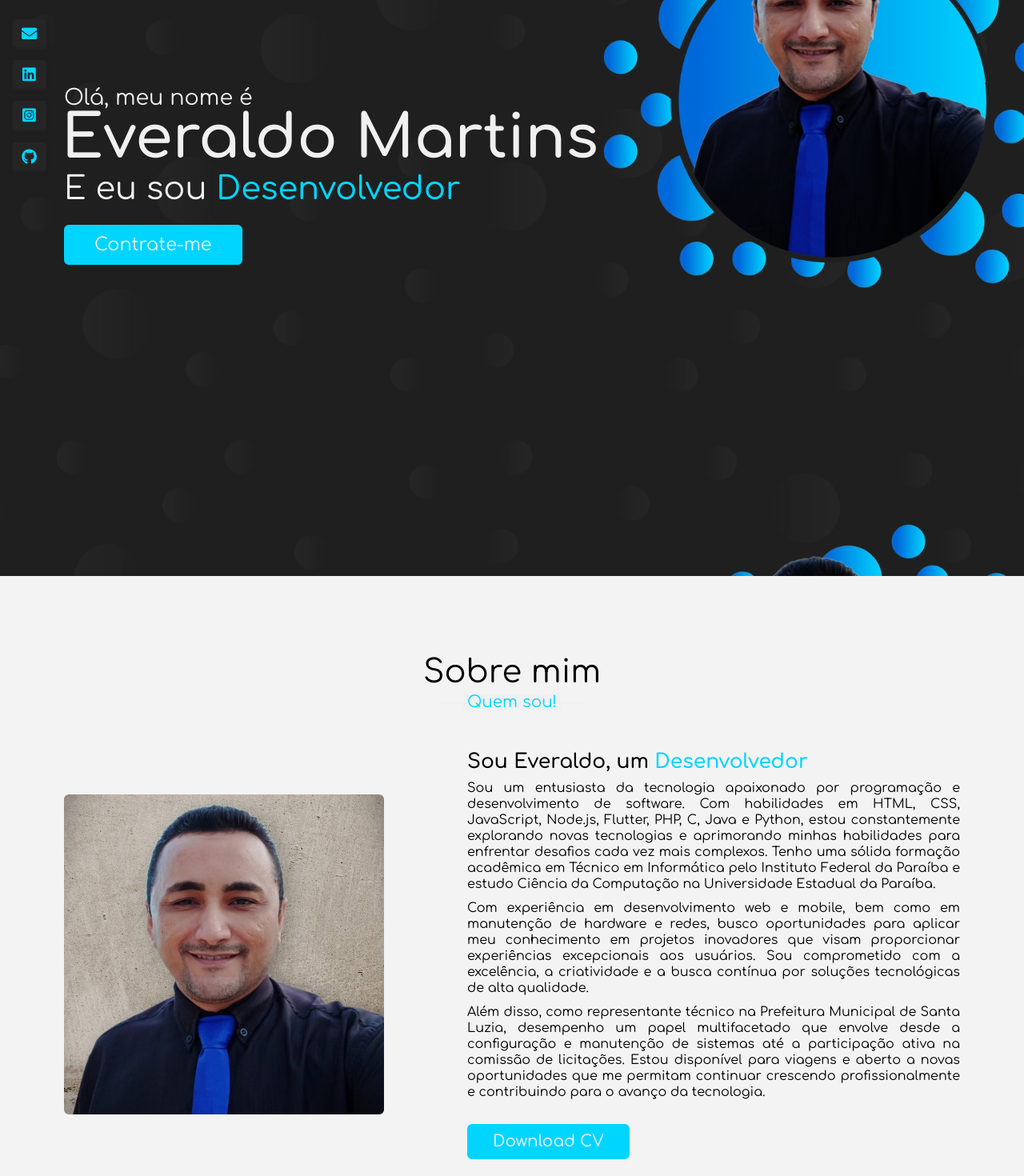
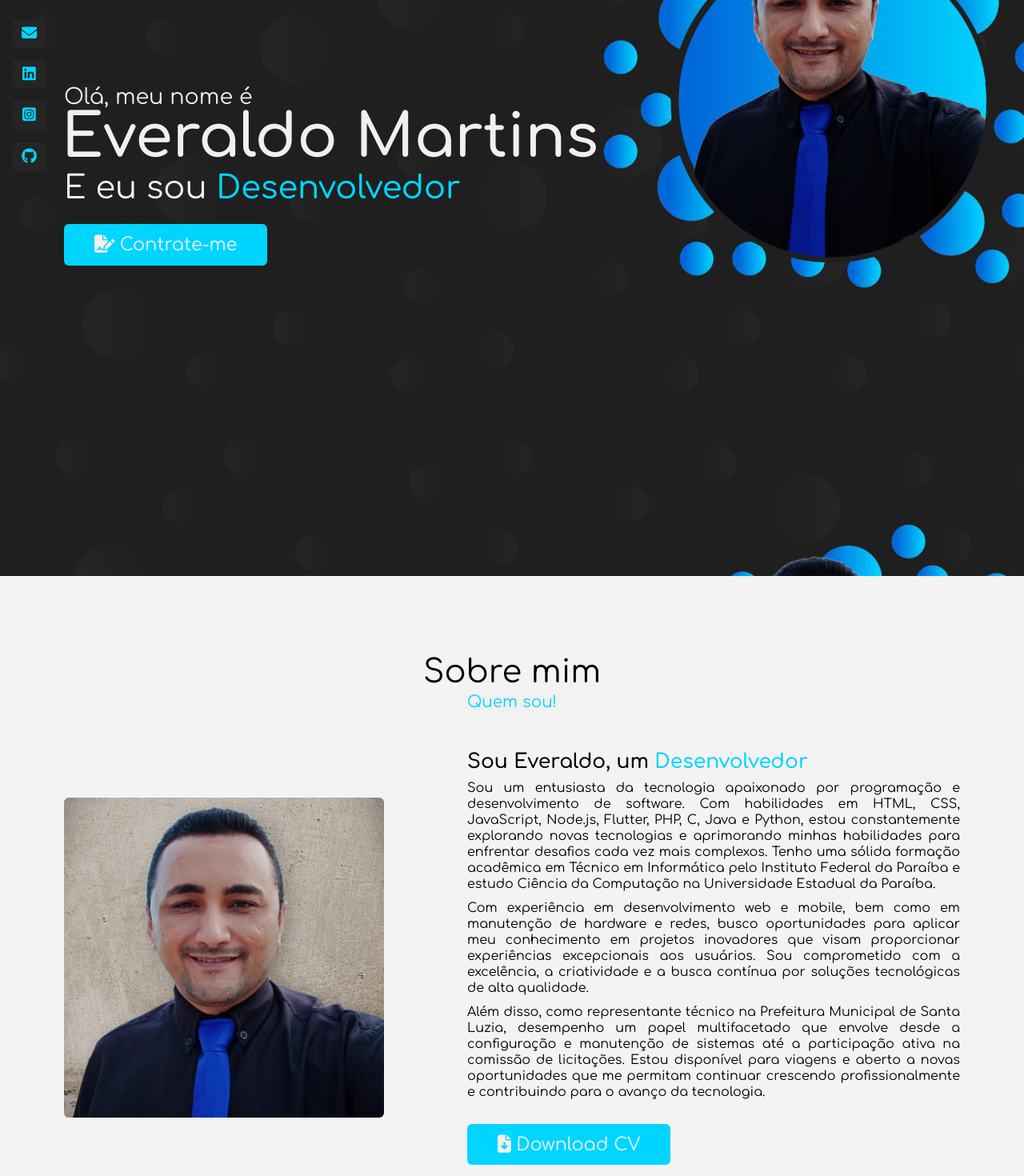
Before and after one commit to Everaldo-Martins/portifolio, a React (Vite) app: page / in a window 1280 px wide. Shown: the part 280-1750 px from the top of the page at 80% size. Built offline with nearby package versions, Linux system fonts and the light colour scheme.

Commit message:
Formatação e Inserção de icones nos botões

```diff
--- a/src/components/about.tsx
+++ b/src/components/about.tsx
@@ -63,7 +63,7 @@ const About: React.FC = () => {
                             participação ativa na comissão de licitações. Estou disponível para viagens e aberto a novas
                             oportunidades que me permitam continuar crescendo profissionalmente e contribuindo para o
                             avanço da tecnologia.</p>
-                        <a target="_blank" href="/downloads/CV-Everaldo.txt">Download CV</a>
+                        <a target="_blank" href="/downloads/CV-Everaldo.txt"> Download CV</a>
                     </div>
                 </div>
             </div>
--- a/src/components/contact.tsx
+++ b/src/components/contact.tsx
@@ -97,7 +97,7 @@ const Contact: React.FC = () => {
                                 <textarea name="message" cols={30} rows={10} placeholder="Mensagem" required></textarea>
                             </div>
                             <div className="button-area">
-                                <button type="submit" id="my-form-button">Enviar</button>
+                                <button type="submit" id="my-form-button"> Enviar</button>
                             </div>
                         </form>
                     </div>
--- a/src/components/home.tsx
+++ b/src/components/home.tsx
@@ -60,7 +60,7 @@ const Home: React.FC = () => {
                         <div className="text-1">Olá, meu nome é</div>
                         <div className="text-2">Everaldo Martins</div>
                         <div className="text-3">E eu sou <span className="typing" ref={typingRef}></span></div>
-                        <a href="#contact">Contrate-me</a>
+                        <a href="#contact"> Contrate-me</a>
                     </div>
                 </div>
             </section>
--- a/src/components/skills.tsx
+++ b/src/components/skills.tsx
@@ -14,7 +14,7 @@ const Skills: React.FC = () => {
                             desafios de desenvolvimento, desde a criação de interfaces atraentes até a implementação de
                             funcionalidades complexas no back-end. Estou sempre buscando aprender e me adaptar às novas
                             tecnologias para entregar soluções de alta qualidade.</p>
-                        <a href="#contact">Mais informação</a>
+                        <a href="#contact"> Mais informação</a>
                     </div>
                     <div className="column right">
                         <div className="bars">
@@ -48,14 +48,14 @@ const Skills: React.FC = () => {
                         <div className="bars">
                             <div className="info">
                                 <span>React</span>
-                                <span>65%</span>
+                                <span>75%</span>
                             </div>
                             <div className="line react"></div>
                         </div>
                         <div className="bars">
                             <div className="info">
                                 <span>Flutter</span>
-                                <span>50%</span>
+                                <span>70%</span>
                             </div>
                             <div className="line flutter"></div>
                         </div>
--- a/src/style/index.css
+++ b/src/style/index.css
@@ -1,6 +1,6 @@
 /* Import fonts and Icons */
 @import url('https://fonts.googleapis.com/css2?family=Comfortaa:wght@300..700&display=swap');
-@import url('https://cdnjs.cloudflare.com/ajax/libs/font-awesome/5.15.4/css/all.min.css');
+@import url('https://cdnjs.cloudflare.com/ajax/libs/font-awesome/6.5.2/css/all.min.css');
 
 /* Resete */
 a, abbr, acronym, address, applet, article, aside, audio, b, big, blockquote, body,
@@ -269,73 +269,6 @@ section .title::after {
     filter: brightness(90%);
 }
 
-/* home section styling */
-.home {
-    background: var(--color_01) url("../assets/images/banner.jpg");
-    background-repeat: no-repeat;
-    background-position: left;
-    background-size: cover;
-    background-attachment: fixed;
-    background-origin: border-box;
-    color: var(--color_04);
-    display: flex;
-    height: 100vh;
-    min-height: 500px;
-    font-family: "Comfortaa", sans-serif;
-    font-optical-sizing: auto;
-    font-weight: 400;
-    font-style: normal;
-}
-
-.home .max-width {
-    width: 100%;
-    display: flex;
-}
-
-.home .max-width .row {
-    margin-right: 0;
-}
-
-.home .home-content .text-1 {
-    font-size: 27px;
-}
-
-.home .home-content .text-2 {
-    font-size: 75px;
-    font-weight: 600;
-    margin-left: -3px;
-}
-
-.home .home-content .text-3 {
-    font-size: 40px;
-    margin: 5px 0;
-}
-
-.home .home-content .text-3 span {
-    color: var(--color_05);
-    font-weight: 500;
-}
-
-.home .home-content a {
-    display: inline-block;
-    background: var(--color_05);
-    color: var(--color_04);
-    font-size: 1.4rem;
-    padding: 12px 36px;
-    margin-top: 20px;
-    font-weight: 400;
-    border-radius: 6px;
-    border-width: 2px;
-    border-style: solid;
-    border-color: var(--color_05);
-    transition: all 0.3s ease;
-}
-
-.home .home-content a:hover {
-    color: var(--color_05);
-    background: none;
-}
-
 /* social section styling */
 .social {
     width: 35px;
@@ -410,6 +343,79 @@ section .title::after {
     visibility: visible;
 }
 
+/* home section styling */
+.home {
+    background: var(--color_01) url("../assets/images/banner.jpg");
+    background-repeat: no-repeat;
+    background-position: left;
+    background-size: cover;
+    background-attachment: fixed;
+    background-origin: border-box;
+    color: var(--color_04);
+    display: flex;
+    height: 100vh;
+    min-height: 500px;
+    font-family: "Comfortaa", sans-serif;
+    font-optical-sizing: auto;
+    font-weight: 400;
+    font-style: normal;
+}
+
+.home .max-width {
+    width: 100%;
+    display: flex;
+}
+
+.home .max-width .row {
+    margin-right: 0;
+}
+
+.home .home-content .text-1 {
+    font-size: 27px;
+}
+
+.home .home-content .text-2 {
+    font-size: 75px;
+    font-weight: 600;
+    margin-left: -3px;
+}
+
+.home .home-content .text-3 {
+    font-size: 40px;
+    margin: 5px 0;
+}
+
+.home .home-content .text-3 span {
+    color: var(--color_05);
+    font-weight: 500;
+}
+
+.home .home-content a {
+    display: inline-block;
+    background: var(--color_05);
+    color: var(--color_04);
+    font-size: 1.4rem;
+    padding: 12px 36px;
+    margin-top: 20px;
+    font-weight: 400;
+    border-radius: 6px;
+    border-width: 2px;
+    border-style: solid;
+    border-color: var(--color_05);
+    cursor: pointer;
+    transition: all .3s ease;
+}
+
+.home .home-content a::before {
+    font-family: 'FontAwesome';
+    content: '\f573';
+}
+
+.home .home-content a:hover {
+    color: var(--color_05);
+    background: none;
+}
+
 /* about section styling */
 .about .title::after {
     content: "Quem sou!";
@@ -451,13 +457,21 @@ section .title::after {
     display: inline-block;
     background: var(--color_05);
     color: var(--color_04);
-    font-size: 20px;
-    font-weight: 500;
-    padding: 10px 30px;
+    font-size: 1.4rem;
+    padding: 12px 36px;
     margin-top: 20px;
+    font-weight: 400;
     border-radius: 6px;
-    border: 2px solid var(--color_05);
-    transition: all 0.3s ease;
+    border-width: 2px;
+    border-style: solid;
+    border-color: var(--color_05);
+    cursor: pointer;
+    transition: all .3s ease;
+}
+
+.about .about-content .right a::before {
+    font-family: 'FontAwesome';
+    content: '\f56d';
 }
 
 .about .about-content .right a:hover {
@@ -548,13 +562,21 @@ section .title::after {
     display: inline-block;
     background: var(--color_05);
     color: var(--color_04);
-    font-size: 18px;
-    font-weight: 500;
-    padding: 8px 16px;
+    font-size: 1.4rem;
+    padding: 12px 36px;
     margin-top: 20px;
+    font-weight: 400;
     border-radius: 6px;
-    border: 2px solid var(--color_05);
-    transition: all 0.3s ease;
+    border-width: 2px;
+    border-style: solid;
+    border-color: var(--color_05);
+    cursor: pointer;
+    transition: all .3s ease;
+}
+
+.skills .skills-content .left a::before {
+    font-family: 'FontAwesome';
+    content: '\f05a';
 }
 
 .skills .skills-content .left a:hover {
@@ -611,11 +633,11 @@ section .title::after {
 }
 
 .skills-content .right .react::before {
-    width: 65%;
+    width: 75%;
 }
 
 .skills-content .right .flutter::before {
-    width: 50%;
+    width: 70%;
 }
 
 .skills-content .right .mysql::before {
@@ -845,26 +867,29 @@ section .title::after {
 }
 
 .right form .button-area button {
+    display: inline-block;
+    background: var(--color_05);
     color: var(--color_04);
-    display: block;
-    width: 160px !important;
-    height: 45px;
-    outline: none;
-    font-size: 18px;
-    font-weight: 500;
+    font-family: 'Comfortaa', sans-serif;
+    font-size: 1.4rem;
+    padding: 12px 36px;
+    font-weight: 400;
     border-radius: 6px;
-    cursor: pointer;
-    flex-wrap: nowrap;
-    background: var(--color_05);
     border-width: 2px;
     border-style: solid;
     border-color: var(--color_05);
-    transition: all 0.3s ease;
+    cursor: pointer;
+    transition: all .3s ease;
 }
 
 .right form .button-area button:hover {
     color: var(--color_05);
     background: none;
+}
+
+.right form .button-area button::before {
+    font-family: 'FontAwesome';
+    content: '\f1d8';
 }
 
 .right .my-form-status {
```
